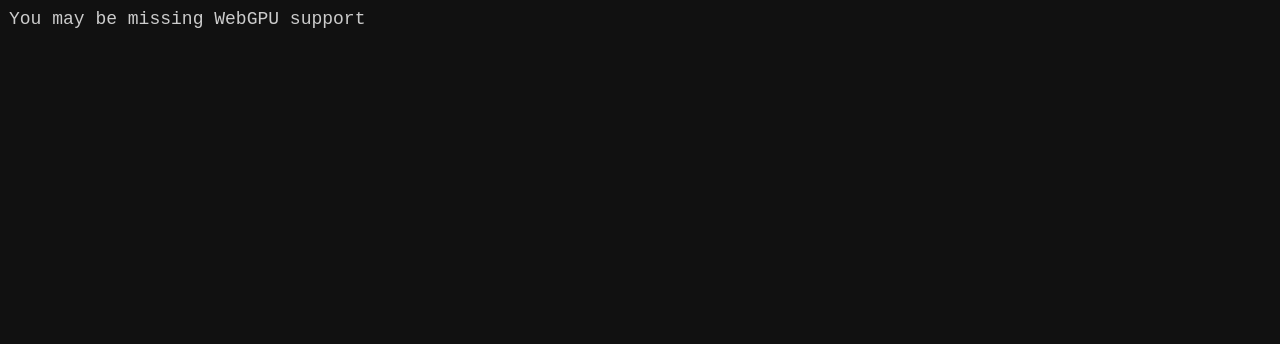
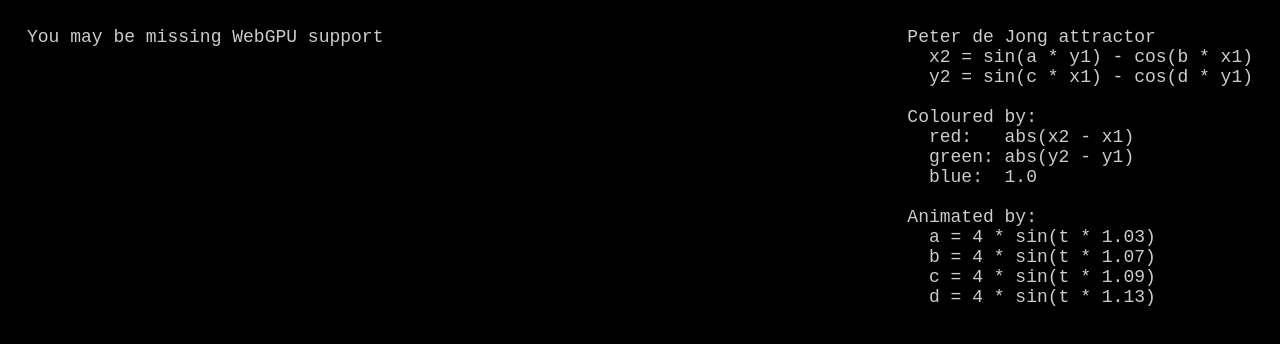
Before and after one commit to Draradech/deJong, a plain HTML site: page webgpu/index.html in a window 1280 px wide. Drawn offline with Linux system fonts and the light colour scheme.

Commit message:
update webgpu

```diff
--- a/webgpu/deJong.js
+++ b/webgpu/deJong.js
@@ -57,19 +57,18 @@
   const uniformValues = new Float32Array(numUniforms);
 
   let redBuffer, greenBuffer, blueBuffer, computeBindGroup, renderBindGroup;
-  function createBuffers(bufsize)
-  {
-    if(redBuffer) redBuffer.destroy();
+  function createBuffers(bufsize) {
+    if (redBuffer) redBuffer.destroy();
     redBuffer = device.createBuffer({
       size: bufsize,
       usage: GPUBufferUsage.STORAGE | GPUBufferUsage.COPY_DST,
     });
-    if(greenBuffer) greenBuffer.destroy();
+    if (greenBuffer) greenBuffer.destroy();
     greenBuffer = device.createBuffer({
       size: bufsize,
       usage: GPUBufferUsage.STORAGE | GPUBufferUsage.COPY_DST,
     });
-    if(blueBuffer) blueBuffer.destroy();
+    if (blueBuffer) blueBuffer.destroy();
     blueBuffer = device.createBuffer({
       size: bufsize,
       usage: GPUBufferUsage.STORAGE | GPUBufferUsage.COPY_DST,
@@ -118,7 +117,7 @@
   observer.observe(canvas);
 
   let frame = 0;
-  let t = Math.random() * 1e4;
+  let t = Math.random() * 1e3;
   let then = 0;
   let numPoints = 1e6;
   let ctime = 16;
@@ -131,13 +130,18 @@
   const jsAverage = new RollingAverage();
   const infoElem = document.querySelector("#info");
 
+  canvas.addEventListener("click", () => {
+    const elem = document.documentElement;
+    elem.requestFullscreen();
+  });
+
   function render(now) {
     const deltaTime = now - then;
     then = now;
 
     const startTime = performance.now();
 
-    let ratio = ctime / deltaTime;
+    let ratio = ctime / Math.min(deltaTime, 20);
     if (ratio > 0.7) numPoints /= 1.01;
     else if (ratio < 0.5) numPoints *= 1.01;
 
@@ -194,11 +198,17 @@
 js:      ${jsAverage.get().toFixed(2)}ms
 compute: ${computeAverage.get().toFixed(2)}ms
 render:  ${renderAverage.get().toFixed(2)}ms
-points:  ${(numPoints/1e6).toFixed(1)}M`;
+
+points:  ${(numPoints / 1e6).toFixed(1)}M
+
+t:       ${t.toFixed(3)}
+a:       ${uniformValues[0].toFixed(3)}
+b:       ${uniformValues[1].toFixed(3)}
+c:       ${uniformValues[2].toFixed(3)}
+d:       ${uniformValues[3].toFixed(3)}`;
 
     const jsTime = performance.now() - startTime;
     jsAverage.addSample(jsTime);
-
 
     requestAnimationFrame(render);
   }
--- a/webgpu/index.html
+++ b/webgpu/index.html
@@ -8,5 +8,20 @@
   <body>
     <canvas></canvas>
     <pre id="info">You may be missing WebGPU support</pre>
+    <pre id="what">
+Peter de Jong attractor
+  x2 = sin(a * y1) - cos(b * x1)
+  y2 = sin(c * x1) - cos(d * y1)
+
+Coloured by:
+  red:   abs(x2 - x1)
+  green: abs(y2 - y1)
+  blue:  1.0
+
+Animated by:
+  a = 4 * sin(t * 1.03)
+  b = 4 * sin(t * 1.07)
+  c = 4 * sin(t * 1.09)
+  d = 4 * sin(t * 1.13)</pre>
   </body>
 </html>
--- a/webgpu/style.css
+++ b/webgpu/style.css
@@ -1,6 +1,6 @@
 html,
 body {
-  background-color: #111111;
+  background-color: #000000;
   margin: 0;
   height: 100%;
 }
@@ -10,13 +10,20 @@
   aspect-ratio: 1;
   margin: auto;
 }
-#info {
+#info, #what {
   font-size: 18px;
   font-family: monospace;
   color: #cccccc;
   position: absolute;
+  margin: 1em;
+  padding: 0.5em;
+  background-color: rgba(0, 0, 0, 0.8);
+}
+#info {
   top: 0;
   left: 0;
-  margin: 0;
-  padding: 0.5em;
 }
+#what {
+  top: 0;
+  right: 0;
+}
```
Lines whose indentation alone changed are shown as unchanged.
